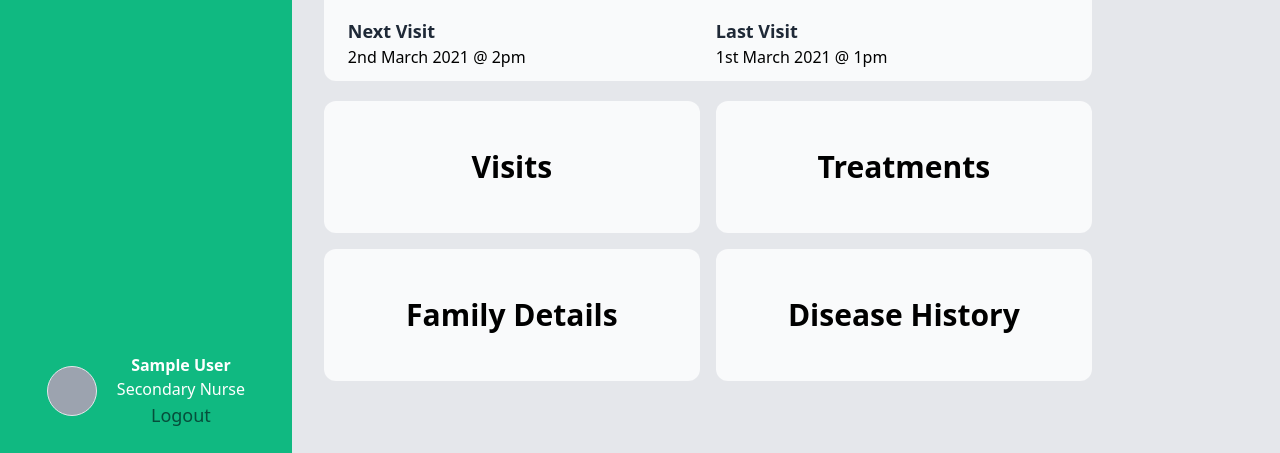
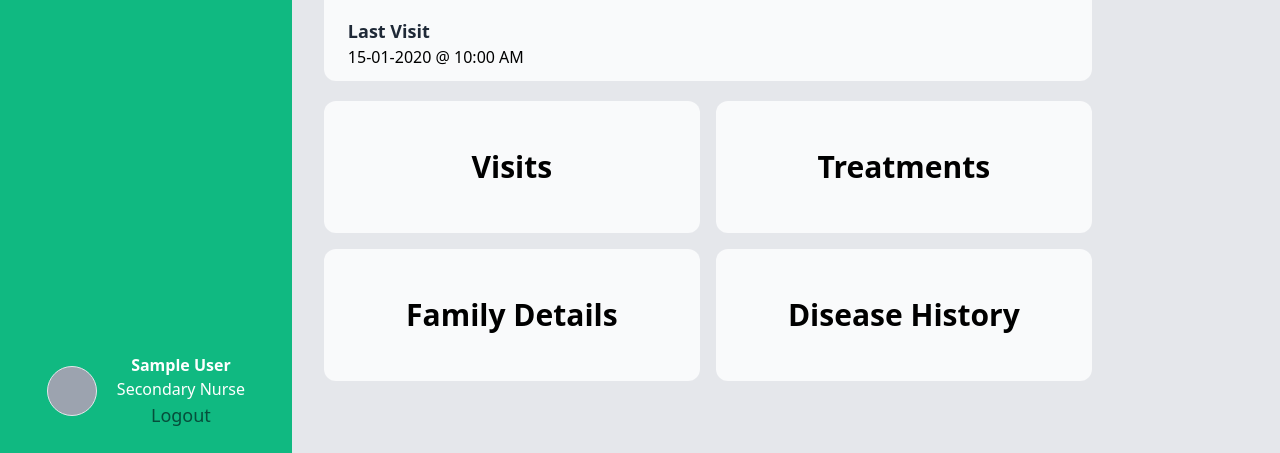
Before and after one commit to rabilrbl/arike, a Django app: page /patient/1/ in a window 1280 px wide. Shown: the part 347-800 px from the top of the page. Run offline with Django 3.2, Linux system fonts and the light colour scheme; the visitor is signed in with stand-in values (Sample User, id 1); tables that the repository leaves empty hold one stand-in row (values such as "Sample post"); style sheets or scripts are compiled from the project's sources; parts of the project's set-up code (start-up, migrations or seed data) failed here and were passed over; some libraries are stand-ins or nearby versions.

Commit message:
Fixed patient detail  view last visit dates 🥲

```diff
--- a/arike/apps/Patient/models.py
+++ b/arike/apps/Patient/models.py
@@ -117,7 +117,7 @@ class VisitSchedule(BaseModel):
     duration = models.IntegerField(default=30)
 
     def __str__(self):
-        return self.patient.full_name + " - " + self.date.strftime("%d-%m-%Y") + " - " + self.time.strftime("%H:%M")
+        return self.date.strftime("%d-%m-%Y") + " @ " + self.time.strftime("%I:%M %p")
 
 
 PALLIATIVE_PHASE = (
--- a/arike/apps/Patient/views.py
+++ b/arike/apps/Patient/views.py
@@ -1,4 +1,3 @@
-
 from django import forms
 from django.contrib.admin import widgets
 from django.contrib.auth.mixins import PermissionRequiredMixin
@@ -9,7 +8,7 @@ from django.views.generic.edit import CreateView, DeleteView, UpdateView
 from django.views.generic.list import ListView
 
 from arike.apps.Patient.filters import PatientFilter
-from arike.apps.Patient.models import Patient
+from arike.apps.Patient.models import Patient, VisitSchedule
 from arike.users import choice_data as choices
 
 
@@ -52,6 +51,9 @@ class PatientDetailView(PermissionRequiredMixin, DetailView):
     def get_context_data(self, **kwargs):
         context = super().get_context_data(**kwargs)
         context['title'] = 'Patient'
+        context['last_visit'] = VisitSchedule.objects.filter(patient=self.object).order_by('-date').first()
+        # TODO: add next visit date
+        # context['next_visit'] =
         return context
 
 
--- a/arike/templates/Patient/detail_patient.html
+++ b/arike/templates/Patient/detail_patient.html
@@ -29,13 +29,14 @@
                             <label class="{{ labelClass }}">Facility</label>
                             <span class="">{{ patient.facility.name }}, {{ patient.facility.ward.local_body.district }}</span>
                         </div>
-                        <div class="flex flex-col">
+                        <!-- TODO: Add next visit date -->
+                        <!-- <div class="flex flex-col">
                             <label class="{{ labelClass }}">Next Visit</label>
-                            <span class="">2nd March 2021 @ 2pm</span>
-                        </div>
+                            <span class="">{{ next_visit }}</span>
+                        </div> -->
                         <div class="flex flex-col">
                             <label class="{{ labelClass }}">Last Visit</label>
-                            <span class="">1st March 2021 @ 1pm</span>
+                            <span class="">{{ last_visit }}</span>
                         </div>
                     {% endwith %}
                 </div>
```
